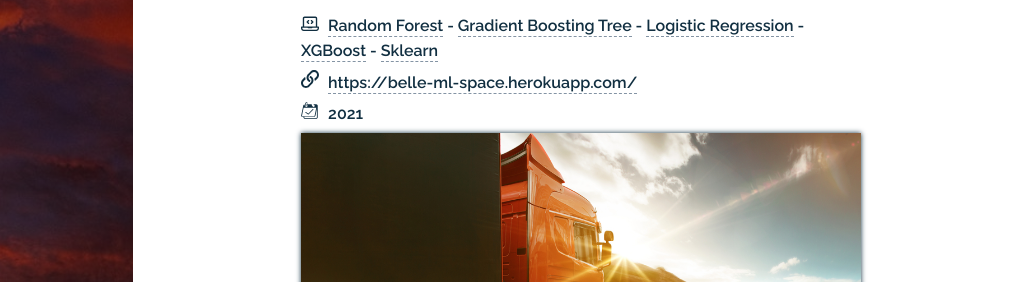
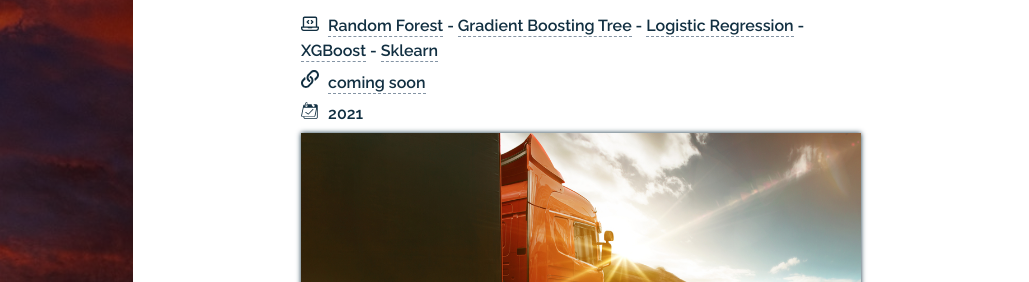
Before and after one commit to bellepmshen/bellepmshen.github.io, a plain HTML site: page portfolio/aps_truck/index.html in a window 1280 px wide. Shown: the part 187-469 px from the top of the page, 251-1280 px from the left. Drawn offline with Linux system fonts and the light colour scheme.

Commit message:
change URL in APS portfolio.

```diff
--- a/portfolio/aps_truck/index.html
+++ b/portfolio/aps_truck/index.html
@@ -234,7 +234,7 @@
   </svg>
 </div>
 
-    <a target="_blank" href="https://belle-ml-space.herokuapp.com/">https://belle-ml-space.herokuapp.com/</a>
+    <a target="_blank" href="coming%20soon">coming soon</a>
   </div>
 
 
```
